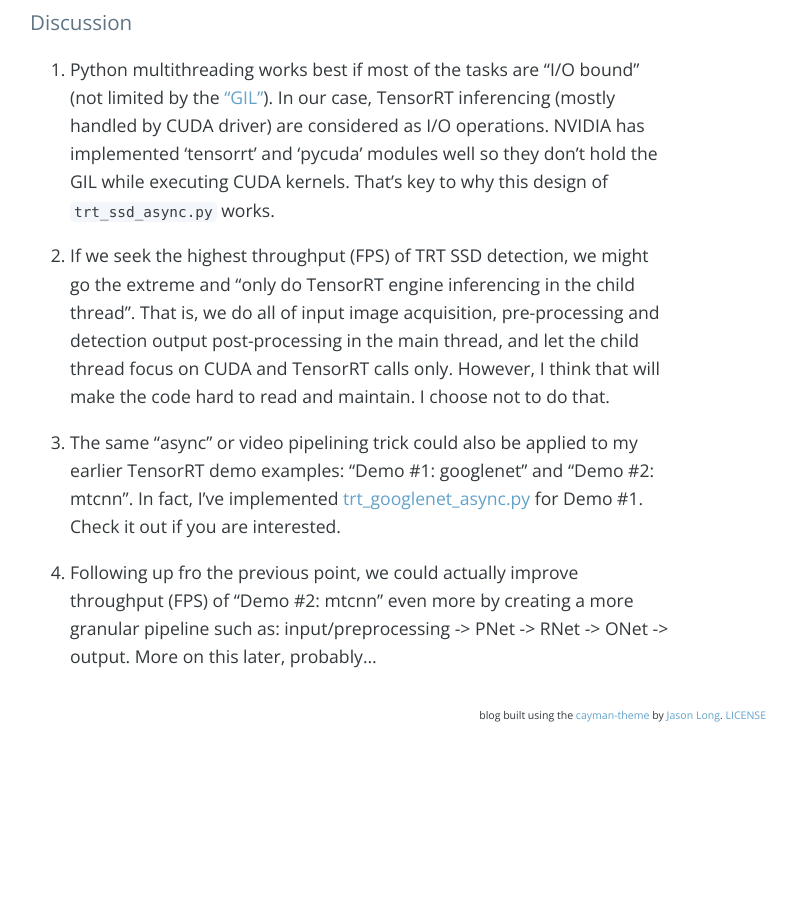
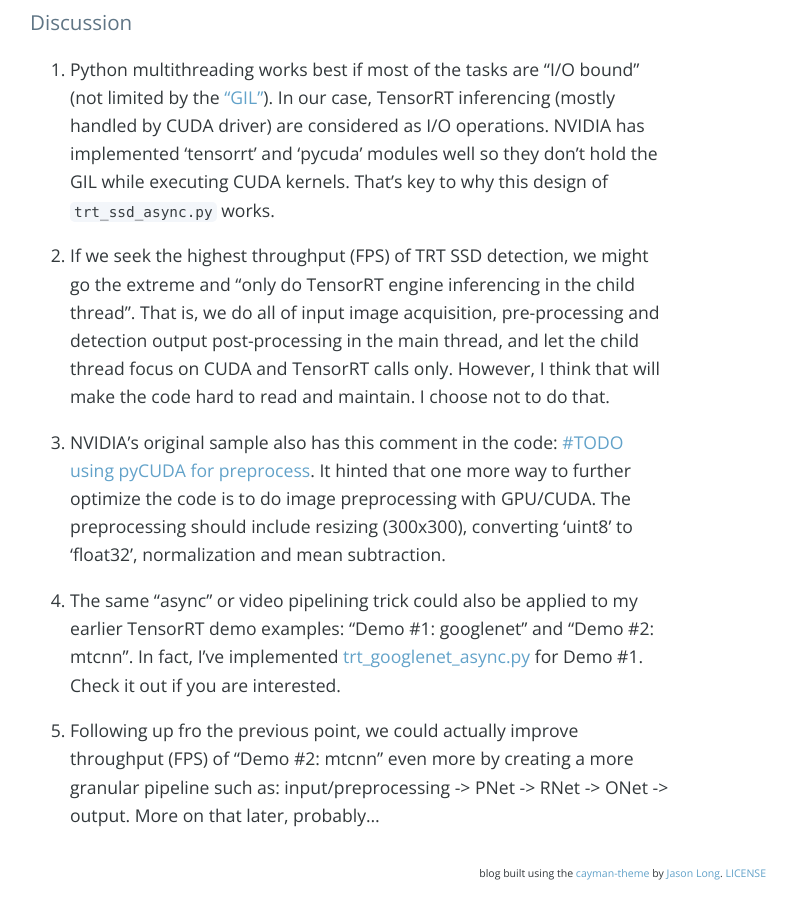
Before and after one commit to jkjung-avt/jkjung-avt.github.io, a Jekyll site: the page built from _posts/2019-11-19-speed-up-trt-ssd.md, in a window 1280 px wide and 900 px high, scrolled down 3707 px. Shown: the whole window, without its empty margins (290-1087 px from the left). Built offline with Jekyll 4.4.1, drawn with Linux system fonts in a browser that asks for light colours; nearby versions of some CDN libraries; comment, search, counter and statistics services are not loaded; before the commit the page ends 4449 px from its top, so only the background shows below that.

Commit message:
Add the comment on using GPU/CUDA for image preprocessing

```diff
--- a/_posts/2019-11-19-speed-up-trt-ssd.md
+++ b/_posts/2019-11-19-speed-up-trt-ssd.md
@@ -99,6 +99,8 @@ As a result of this "async" or video pipelining design, I'm able to bump up FPS
 
 2. If we seek the highest throughput (FPS) of TRT SSD detection, we might go the extreme and "only do TensorRT engine inferencing in the child thread".  That is, we do all of input image acquisition, pre-processing and detection output post-processing in the main thread, and let the child thread focus on CUDA and TensorRT calls only.  However, I think that will make the code hard to read and maintain.  I choose not to do that.
 
-3. The same "async" or video pipelining trick could also be applied to my earlier TensorRT demo examples: "Demo #1: googlenet" and "Demo #2: mtcnn".  In fact, I've implemented [trt_googlenet_async.py](https://github.com/jkjung-avt/tensorrt_demos/blob/master/trt_googlenet_async.py) for Demo #1.  Check it out if you are interested.
+3. NVIDIA's original sample also has this comment in the code: [#TODO using pyCUDA for preprocess](https://github.com/AastaNV/TRT_object_detection/blob/master/main.py#L79).  It hinted that one more way to further optimize the code is to do image preprocessing with GPU/CUDA.  The preprocessing should include resizing (300x300), converting 'uint8' to 'float32', normalization and mean subtraction.
 
-4. Following up fro the previous point, we could actually improve throughput (FPS) of "Demo #2: mtcnn" even more by creating a more granular pipeline such as: input/preprocessing -> PNet -> RNet -> ONet -> output.  More on this later, probably...
+4. The same "async" or video pipelining trick could also be applied to my earlier TensorRT demo examples: "Demo #1: googlenet" and "Demo #2: mtcnn".  In fact, I've implemented [trt_googlenet_async.py](https://github.com/jkjung-avt/tensorrt_demos/blob/master/trt_googlenet_async.py) for Demo #1.  Check it out if you are interested.
+
+5. Following up fro the previous point, we could actually improve throughput (FPS) of "Demo #2: mtcnn" even more by creating a more granular pipeline such as: input/preprocessing -> PNet -> RNet -> ONet -> output.  More on that later, probably...
```
